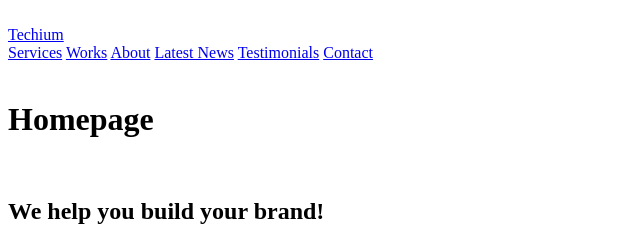
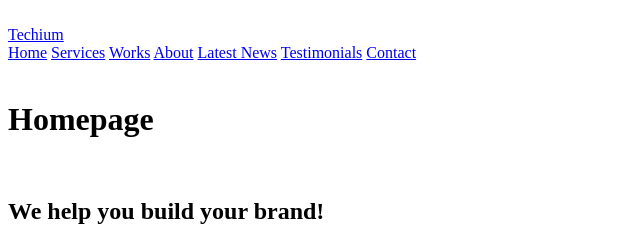
Before and after one commit to Gomez5sh/holbertonschool-web_front_end, a plain HTML site: page 0x00-html_advanced/20-index.html in a window 1280 px wide. Shown: the top 240 px of the page, 0-640 px from the left. Drawn offline with Linux system fonts and the light colour scheme.

Commit message:
[ADD]: 20-index.html

```diff
--- a/0x00-html_advanced/20-index.html
+++ b/0x00-html_advanced/20-index.html
@@ -19,7 +19,7 @@
                 <a href="/">
                     <span>Techium</span>
                     <nav>
-                        <a href="Home" />
+                        <a href="/">Home</a>
                         <a href="#services">Services</a>
                         <a href="#works">Works</a>
                         <a href="#about">About</a>
```
